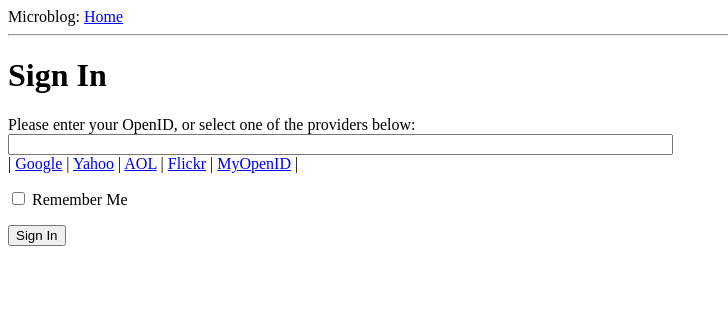
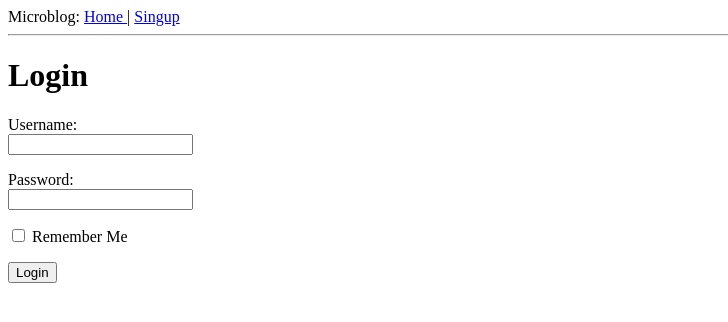
Before and after one commit to nicecodee/microblog, a Flask app: a page that uses templates/base.html in a window 1280 px wide. Shown: the top 322 px of the page, without its empty margins (0-728 px from the left). Run offline with Flask 2, Linux system fonts and the light colour scheme.

Commit message:
part-5-userlogins-improved-20160524

```diff
--- a/__init__.py
+++ b/__init__.py
@@ -2,7 +2,6 @@ from flask import Flask
 from flask.ext.sqlalchemy import SQLAlchemy
 import os
 from flask.ext.login import LoginManager
-from flask.ext.openid import OpenID
 from config import basedir
 
 app = Flask(__name__)
@@ -12,7 +11,6 @@ db = SQLAlchemy(app)
 lm = LoginManager()
 lm.init_app(app)
 lm.login_view = 'login'
-oid = OpenID(app, os.path.join(basedir, 'tmp'))
 
 #keep views and models from outside at the bottom
 import views, models
--- a/forms.py
+++ b/forms.py
@@ -1,7 +1,16 @@
 from flask.ext.wtf import Form
-from wtforms import StringField, BooleanField
-from wtforms.validators import DataRequired
+from wtforms import StringField, BooleanField, TextField, PasswordField, validators
 
 class LoginForm(Form):
-    openid = StringField('openid', validators=[DataRequired()])
-    remember_me = BooleanField('remember_me', default=False)
+	username = StringField('username',  [validators.Required()])
+	password = PasswordField('password',  [validators.Required()])
+	remember_me = BooleanField('remember_me', default=False)
+
+
+class RegistrationForm(Form):
+	username = TextField('username', [validators.Length(min=4, max=20)])
+	email = TextField('Email Address', [validators.Length(min=8, max=50)])
+	password = PasswordField('Password', [validators.Required(),validators.Length(min=6, max=30),
+				validators.EqualTo('confirm', message="Password must match")])
+	confirm = PasswordField('Repeat Password')
+	accept_tos = BooleanField('I accept the <a href="/tos/">Terms of Service</a> and the <a href="/privacy/">Privacy Notice</a> (Last updated May 2016)', [validators.Required()])
--- a/templates/base.html
+++ b/templates/base.html
@@ -7,7 +7,15 @@
     {% endif %}
   </head>
   <body>
-    <div>Microblog: <a href="/index">Home</a></div>
+    <div>Microblog:
+        {% if session.logged_in %}
+		  <a href="{{ url_for('index') }}"> Home </a>
+        | <a href="{{ url_for('logout') }}"> Logout </a>
+		{% else %}
+		<a href="{{ url_for('index') }}"> Home </a>
+        | <a href="{{ url_for('register') }}"> Singup </a>
+        {% endif %}
+    </div>
     <hr>
     {% with messages = get_flashed_messages() %}
     {% if messages %}
--- a/templates/index.html
+++ b/templates/index.html
@@ -1,7 +1,7 @@
 {% extends "base.html" %}
 {% block content %}
-    <h1>Hi, {{ user.nickname }}!</h1>
+    <h1>Hi, {{ user.username }}!</h1>
     {% for post in posts %}
-    <div><p>{{ post.author.nickname }} says: <b>{{ post.body }}</b></p></div>
+    <div><p>{{ post.author.username }} says: <b>{{ post.body }}</b></p></div>
     {% endfor %}
 {% endblock %}
--- a/templates/login.html
+++ b/templates/login.html
@@ -2,33 +2,24 @@
 {% extends "base.html" %}
 
 {% block content %}
-<script type="text/javascript">
-function set_openid(openid, pr)
-{
-    u = openid.search('<username>')
-    if (u != -1) {
-        // openid requires username
-        user = prompt('Enter your ' + pr + ' username:')
-        openid = openid.substr(0, u) + user
-    }
-    form = document.forms['login'];
-    form.elements['openid'].value = openid
-}
-</script>
-<h1>Sign In</h1>
+  <h1>Login</h1>
   <form action="" method="post" name="login">
       {{ form.hidden_tag() }}
       <p>
-        Please enter your OpenID, or select one of the providers below:<br>
-        {{ form.openid(size=80) }}
-        {% for error in form.openid.errors %}
-          <span style="color: red;">[{{error}}]</span>
-        {% endfor %}<br>
-        |{% for pr in providers %}
-          <a href="javascript:set_openid('{{ pr.url }}', '{{ pr.name }}');">{{ pr.name }}</a> |
+          Username:<br>
+          {{ form.username(size=20) }}<br>
+          {% for error in form.username.errors %}
+            <span style="color: red;">[{{ error }}]</span>
+          {% endfor %}
+      </p>
+	  <p>
+          Password:<br>
+          {{ form.password(size=20) }}<br>
+          {% for error in form.password.errors %}
+            <span style="color: red;">[{{ error }}]</span>
           {% endfor %}
       </p>
       <p>{{ form.remember_me }} Remember Me</p>
-    <p><input type="submit" value="Sign In"></p>
+      <p><input type="submit" value="Login"></p>
   </form>
 {% endblock %}
--- a/views.py
+++ b/views.py
@@ -1,10 +1,22 @@
 from flask import render_template, flash, redirect, session, url_for, request, g
 from flask.ext.login import login_user, logout_user, current_user, login_required
-from __init__ import app, db, lm, oid
-from forms import LoginForm
+from __init__ import app, db, lm
+from forms import LoginForm, RegistrationForm
 from models import User
+import datetime
+from passlib.hash import sha256_crypt
 
 
+@app.errorhandler(404)
+def page_not_found(e):
+	return  render_template("404.html")
+
+
+#delete this view func afte test complete
+@app.route('/test/')
+#@login_required
+def test_page():
+	return  render_template("test.html")
 
 @app.route('/')
 @app.route('/index/')
@@ -13,11 +25,11 @@ def index():
     user = g.user
     posts = [
         {
-            'author': {'nickname': 'John'},
+            'author': {'username': 'John'},
             'body': 'Beautiful day in Portland!'
         },
         {
-            'author': {'nickname': 'Susan'},
+            'author': {'username': 'Susan'},
             'body': 'The Avengers movie was so cool!'
         }
     ]
@@ -27,48 +39,77 @@ def index():
                            posts=posts)
 
 
+
+@app.route('/login/', methods=['GET', 'POST'])
+def login():
+	error = ''
+	try:
+		# if g.user is not None and g.user.is_authenticated:
+			# return redirect(url_for('test_page'))
+		form = LoginForm()
+		if form.validate_on_submit():
+			session['remember_me'] = form.remember_me.data
+			u = form.username.data
+			p = form.password.data
+			#check if username matches
+			if User.query.filter_by(username=u, password=p).first() is None:
+				flash("user not found")
+			#check if password matches
+			# else if sha256_crypt.verify(p, data):
+			else:
+				user = User.query.filter_by(username=u, password=p).first()
+				flash("You are now logged in!")
+				session['logged_in'] = True
+				login_user(user)
+				return redirect(url_for('index'))
+		return render_template('login.html',
+							   title='Sign In',
+							   form=form,
+							   error=error)
+
+	except Exception as e:
+		#return(str(e))
+		error = "Invalid credentials, try again!"
+		return render_template('login.html', title='Sign In',form=form,error=error)
+
+
 @app.before_request
 def before_request():
     g.user = current_user
-
-
-@app.route('/login/', methods=['GET', 'POST'])
-@oid.loginhandler
-def login():
-    if g.user is not None and g.user.is_authenticated:
-        return redirect(url_for('index'))
-    form = LoginForm()
-    if form.validate_on_submit():
-        session['remember_me'] = form.remember_me.data
-        return oid.try_login(form.openid.data, ask_for=['nickname', 'email'])
-    return render_template('login.html',
-                           title='Sign In',
-                           form=form,
-                           providers=app.config['OPENID_PROVIDERS'])
-
-
-@oid.after_login
-def after_login(resp):
-    if resp.email is None or resp.email == "":
-        flash('Invalid login. Please try again.')
-        return redirect(url_for('login'))
-    user = User.query.filter_by(email=resp.email).first()
-    if user is None:
-        nickname = resp.nickname
-        if nickname is None or nickname == "":
-            nickname = resp.email.split('@')[0]
-        user = User(nickname=nickname, email=resp.email)
-        db.session.add(user)
-        db.session.commit()
-    remember_me = False
-    if 'remember_me' in session:
-        remember_me = session['remember_me']
-        session.pop('remember_me', None)
-    login_user(user, remember = remember_me)
-    return redirect(request.args.get('next') or url_for('index'))
 
 
 
 @lm.user_loader
 def load_user(id):
     return User.query.get(int(id))
+
+
+@app.route('/logout/')
+def logout():
+	logout_user()
+	session.clear()
+	flash("You have been logged out!")
+	return redirect(url_for('index'))
+
+
+@app.route('/register/' , methods=['GET','POST'])
+def register():
+    try:
+		if request.method == 'GET':
+			return render_template('register.html')
+
+		form = RegistrationForm(request.form)
+
+		u = form.username.data
+		#p = sha256_crypt.encrypt((str(form.password.data)))
+		p = form.password.data
+		e = form.email.data
+		d = datetime.datetime.utcnow()
+		user = User(username=u, password=p, email=e, regdate=d)
+		db.session.add(user)
+		db.session.commit()
+		flash('User successfully registered')
+		return redirect(url_for('index'))
+
+    except Exception as e:
+        return(str(e))
```
Also changed, not shown: config.py (+1 -8 lines), models.py (+14 -2 lines), app.db, 4 other files. Lines whose indentation alone changed are shown as unchanged.
